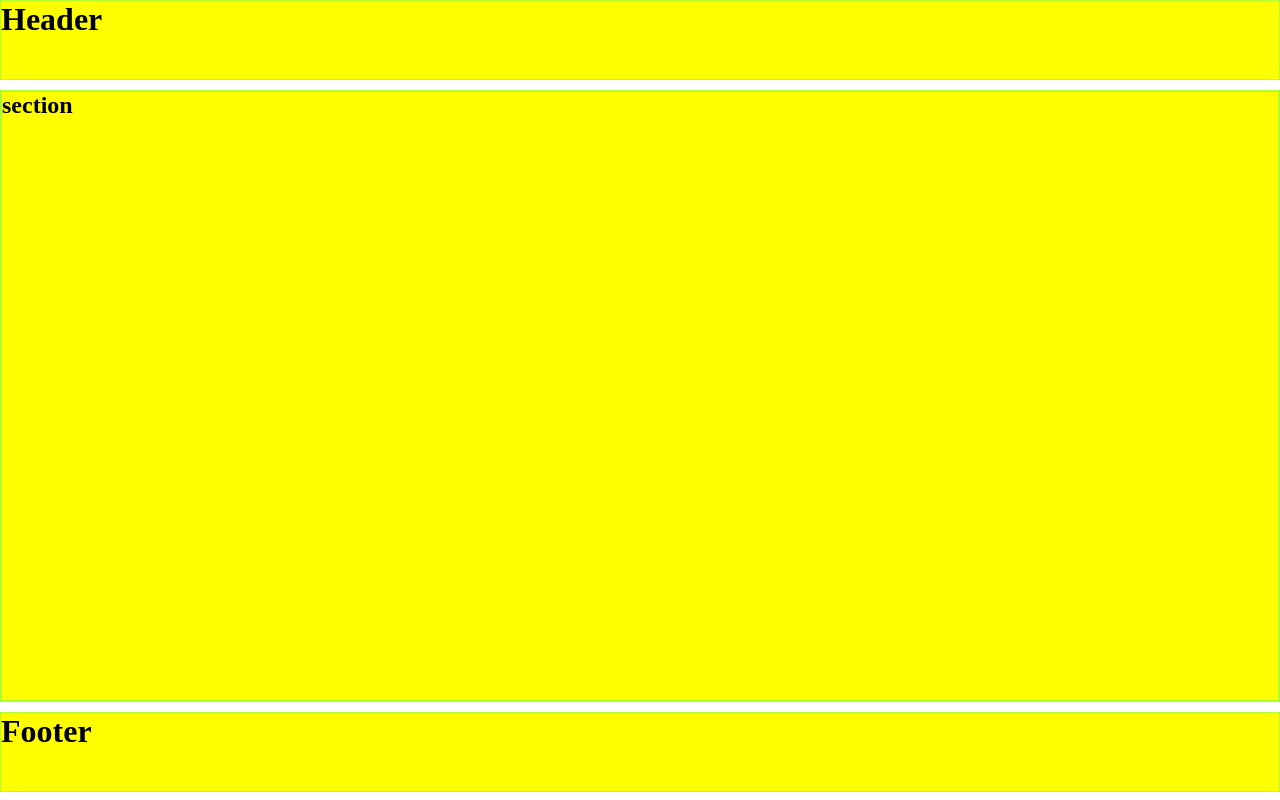
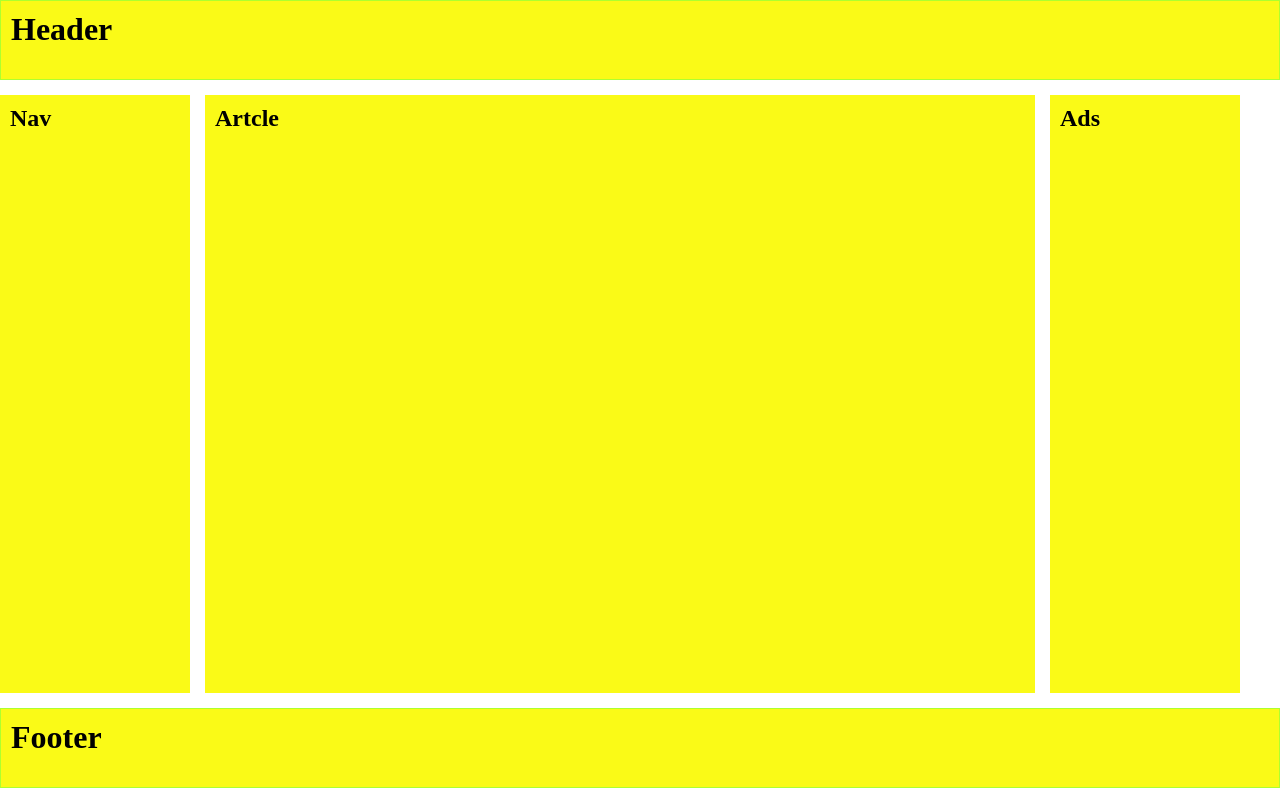
Before and after one commit to uzmabanu356/Self-Learning, a plain HTML site: page Web Development/Learning-With-Faizan/HTML/layout/Grid-System/layout1.html in a window 1280 px wide. Drawn offline with Linux system fonts and the light colour scheme.

Commit message:
Add grid layout

```diff
--- a/Web Development/Learning-With-Faizan/CSS/Layout/Grid-System/layout1.css
+++ b/Web Development/Learning-With-Faizan/CSS/Layout/Grid-System/layout1.css
@@ -8,19 +8,43 @@ body{
 }
 .header{
     border: 1px solid greenyellow;
-    background-color: yellow;
+    background-color: rgb(250, 250, 23);
     height: 10vh;
-    margin-bottom: 10px;
+    margin-bottom: 15px;
+    padding: 10px;
+}
+
+.container{
+    /* border: 2px solid yellow; */
+    height: 74.80vh;
+    background-color: white;
+    display: grid;
+    grid-template-columns: 190px 830px 190px;
+    grid-column-gap: 15px;
+
+}
+.item1{
+    /* border: 2px solid green; */
+    background-color: rgb(250, 250, 23);
+    padding: 10px;
+
+}
+.item2{
+    /* border: 2px solid green; */
+    background-color: rgb(250, 250, 23);
+    padding: 10px;
+}
+.item3{
+    /* border: 2px solid green; */
+    background-color: rgb(250, 250, 23);
+    padding: 10px;
+
 }
 .footer{
     border: 1px solid greenyellow;
-    background-color: yellow;
+    background-color: rgb(250, 250, 23);
     height: 10vh;
-    margin-top: 10px;
+    margin-top: 15px;
+    padding: 10px;
 
 }
-.container{
-    border: 2px solid greenyellow;
-    height: 76.50vh;
-    background-color: yellow;
-}
--- a/Web Development/Learning-With-Faizan/HTML/layout/Grid-System/layout1.html
+++ b/Web Development/Learning-With-Faizan/HTML/layout/Grid-System/layout1.html
@@ -11,7 +11,18 @@
         <h1>Header</h1>
     </div>
     <section class="container">
-        <h1>section</h1>
+        <div class="item1">
+            <h1>Nav</h1>
+        </div>
+
+        <div class="item2">
+             <h1>Artcle</h1>
+        </div>
+
+        <div class="item3">
+            <h1>Ads</h1>
+        </div>
+
     </section>
     <div class="footer">
         <h1>Footer</h1>
```
